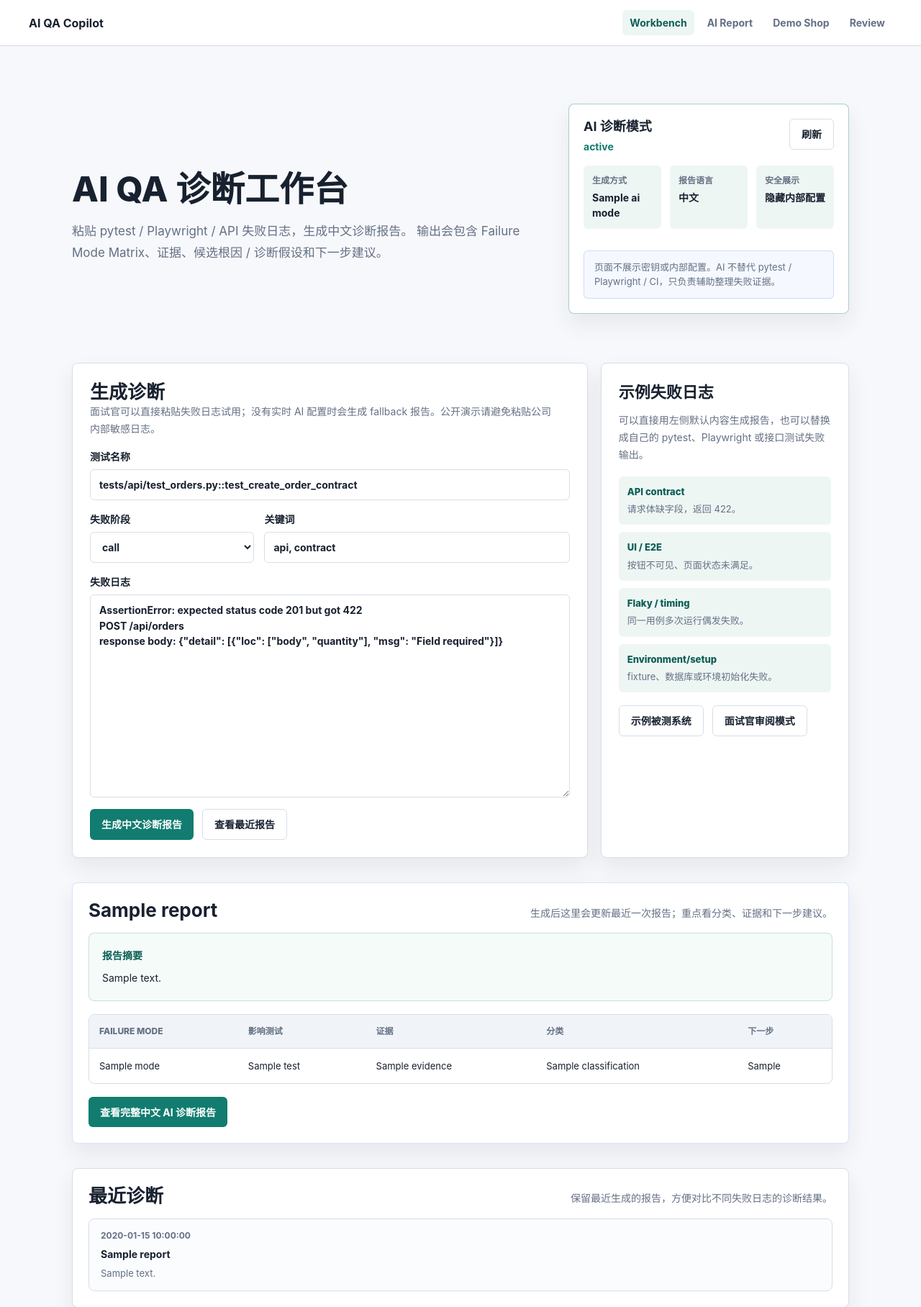
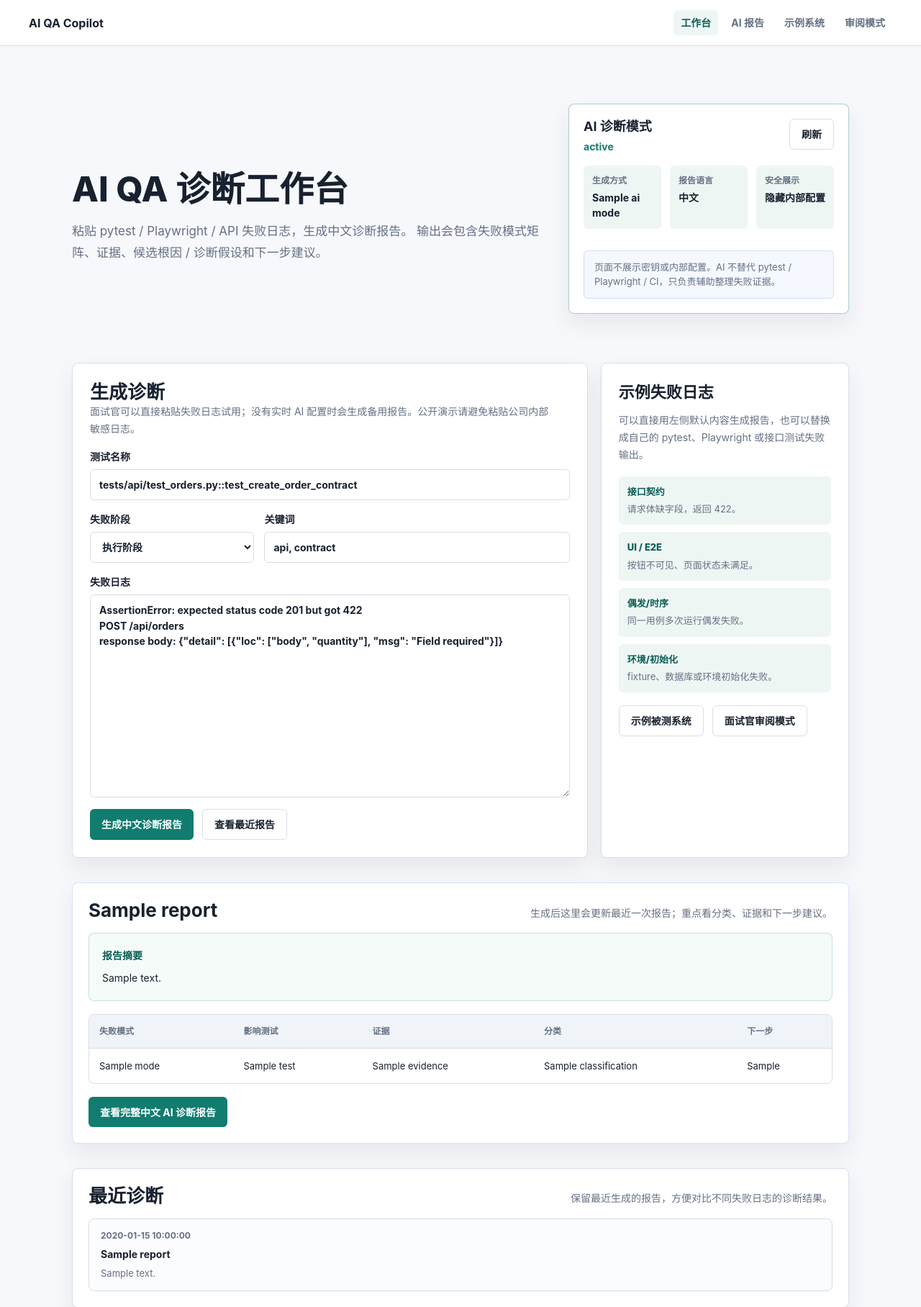
Before and after one commit to sbkyc/ai-qa-copilot, a FastAPI app: template app/templates/dashboard.html in a window 1280 px wide. Shown: the top 1816 px of the page at 72% size. Run offline with FastAPI, Linux system fonts and the light colour scheme; the template is opened without the code that fills it: most values are stand-ins (such as "Sample title", 1, 10 or a date in 2020).

Commit message:
Localize web UI for Chinese interviews

```diff
--- a/app/main.py
+++ b/app/main.py
@@ -109,7 +109,7 @@ INTERVIEW_REVIEW_CARDS = [
     },
     {
         "title": "失败怎么定位",
-        "body": "失败样例会展示 phase、测试节点、关键证据和可能责任边界，方便讲定位思路。",
+        "body": "失败样例会展示阶段、测试节点、关键证据和可能责任边界，方便讲定位思路。",
     },
     {
         "title": "AI 有什么价值",
@@ -130,25 +130,25 @@ INTERVIEW_SCORECARDS = [
     {
         "title": "失败证据",
         "grade": "证据链完整",
-        "body": "失败会沉淀结构化 artifact、可读报告和 review 摘要，不只停留在红绿灯。",
+        "body": "失败会沉淀结构化证据、可读报告和审阅摘要，不只停留在红绿灯。",
     },
     {
         "title": "AI 价值",
         "grade": "辅助诊断",
-        "body": "AI 输出 Failure Mode Matrix、候选根因 / 诊断假设和下一步，不替代测试门禁。",
+        "body": "AI 输出失败模式矩阵、候选根因 / 诊断假设和下一步，不替代测试门禁。",
     },
     {
         "title": "安全边界",
         "grade": "可公开讲",
-        "body": "公开页面不展示密钥、内部地址、模型名或 key source，只展示脱敏状态和安全摘要。",
+        "body": "公开页面不展示密钥、内部地址、模型名或密钥来源，只展示脱敏状态和安全摘要。",
     },
 ]
 
 INTERVIEW_REVIEW_STEPS = [
-    "先看 AI QA 诊断工作台，确认项目不是电商 Demo，而是可直接使用的失败诊断工具。",
+    "先看 AI QA 诊断工作台，确认项目不是电商演示页，而是可直接使用的失败诊断工具。",
     "再看测试覆盖，说明 API / Service / E2E / CI 各自验证什么。",
-    "进入 Demo Shop 下单，证明被测系统有真实登录、商品、库存和订单路径。",
-    "最后看中文 AI 报告，讲 Failure Mode Matrix、证据、候选根因和下一步建议。",
+    "进入示例系统下单，证明被测系统有真实登录、商品、库存和订单路径。",
+    "最后看中文 AI 报告，讲失败模式矩阵、证据、候选根因和下一步建议。",
 ]
 
 DASHBOARD_PIPELINE_STEPS = [
@@ -156,37 +156,37 @@ DASHBOARD_PIPELINE_STEPS = [
     "自动化断言",
     "结构化失败证据",
     "中文 AI 诊断",
-    "Failure Mode Matrix",
-    "团队 Review 摘要",
+    "失败模式矩阵",
+    "团队审阅摘要",
 ]
 
 FAILURE_MODE_ROWS = [
     {
-        "mode": "Product/API behavior",
+        "mode": "产品/API 行为",
         "example": "库存不足返回状态码不符合预期",
         "evidence": "API status mismatch",
         "next_action": "检查业务异常到 HTTP 409 的映射。",
     },
     {
-        "mode": "API contract",
+        "mode": "接口契约",
         "example": "请求/响应契约漂移",
         "evidence": "422 validation error",
         "next_action": "对齐 request body、schema 和测试契约。",
     },
     {
-        "mode": "UI/E2E behavior",
+        "mode": "UI/E2E 行为",
         "example": "Playwright 等待按钮可见失败",
         "evidence": "locator visibility assertion",
         "next_action": "检查页面状态、按钮禁用逻辑和截图证据。",
     },
     {
-        "mode": "Flaky/timing",
+        "mode": "偶发/时序",
         "example": "搜索结果偶发失败",
         "evidence": "10 次运行中失败 3 次",
         "next_action": "稳定等待条件，排查 debounce / fetch race。",
     },
     {
-        "mode": "Environment/setup",
+        "mode": "环境/初始化",
         "example": "fixture 初始化数据库失败",
         "evidence": "no such table during setup",
         "next_action": "检查 fixture 顺序、迁移和测试隔离。",
@@ -212,6 +212,68 @@ REPORT_FALLBACK_PATH = Path("reports/examples/sample-ai-diagnosis.md")
 REPORT_LATEST_DIR = Path("reports/latest")
 WEB_REPORT_PREFIX = "web-ai-diagnosis"
 
+REPORT_TERM_TRANSLATIONS = {
+    "AI Diagnosis Report": "AI 诊断报告",
+    "Summary": "摘要",
+    "Failure Mode Matrix": "失败模式矩阵",
+    "Failure Mode Matrix（失败模式矩阵）": "失败模式矩阵",
+    "Failure Mode": "失败模式",
+    "Affected Test": "影响测试",
+    "Affected Test / Artifact": "影响测试 / 产物",
+    "Evidence": "证据",
+    "Likely Classification": "可能分类",
+    "Next Action": "下一步",
+    "Product/API behavior": "产品/API 行为",
+    "API contract": "接口契约",
+    "UI/E2E behavior": "UI/E2E 行为",
+    "Flaky/timing": "偶发/时序",
+    "Flaky / timing": "偶发/时序",
+    "Environment/setup": "环境/初始化",
+    "Suspected root cause": "候选根因 / 诊断假设",
+    "Reproduction steps": "复现步骤",
+    "Suggested fix": "修复建议",
+    "Risk level": "风险级别",
+    "Classification": "分类",
+    "Product bug": "产品缺陷",
+    "Product bug or test contract drift": "产品缺陷或测试契约漂移",
+    "Product bug or UI readiness bug": "产品缺陷或 UI 就绪状态问题",
+    "Environment issue": "环境问题",
+    "Contract drift": "契约漂移",
+    "Flaky test": "偶发问题",
+    "Align schema.": "对齐 schema。",
+    "Wait for stable state.": "等待页面或接口状态稳定。",
+    (
+        "The example artifact set shows five common QA failure modes: API status "
+        "mismatch, Playwright visibility failure, API contract mismatch, flaky UI "
+        "timing, and fixture/setup failure."
+    ): (
+        "示例失败证据覆盖五类常见 QA 问题：API 状态码不匹配、"
+        "Playwright 可见性失败、接口契约不一致、偶发时序问题和 fixture 初始化失败。"
+    ),
+    "Expected 409, received 500": "期望 409，实际 500",
+    "POST /api/orders returned 422; response says quantity is missing": (
+        "POST /api/orders 返回 422；响应提示 quantity 缺失"
+    ),
+    "Pay now button expected visible but was hidden": "Pay now 按钮预期可见，但实际隐藏",
+    "Passed 7 times and failed 3 times over 10 CI runs": "10 次 CI 运行中通过 7 次、失败 3 次",
+    "sqlite3.OperationalError: no such table: products during setup": (
+        "setup 阶段出现 sqlite3.OperationalError: no such table: products"
+    ),
+    "Map insufficient-stock domain errors to HTTP 409.": "将库存不足业务异常映射为 HTTP 409。",
+    "Compare request body, validation schema, and expected response contract.": (
+        "对比 request body、validation schema 和预期 response contract。"
+    ),
+    "Inspect checkout state, screenshot, and trace around the hidden button.": (
+        "检查 checkout 状态、截图和 trace，定位按钮隐藏原因。"
+    ),
+    "Wait on stable search results instead of racing debounce and fetch state.": (
+        "等待稳定搜索结果，避免和 debounce / fetch 状态竞争。"
+    ),
+    "Ensure database initialization runs before seed fixtures touch products.": (
+        "确保数据库初始化先于 seed fixture 访问 products。"
+    ),
+}
+
 
 def _plain_markdown(text: str) -> str:
     return (
@@ -223,8 +285,23 @@ def _plain_markdown(text: str) -> str:
     )
 
 
+def _localize_report_text(text: str) -> str:
+    stripped = text.strip()
+    if stripped in REPORT_TERM_TRANSLATIONS:
+        return REPORT_TERM_TRANSLATIONS[stripped]
+    localized = stripped
+    for source, target in sorted(
+        REPORT_TERM_TRANSLATIONS.items(), key=lambda item: len(item[0]), reverse=True
+    ):
+        localized = localized.replace(source, target)
+    return localized
+
+
 def _split_markdown_table_row(line: str) -> list[str]:
-    return [_plain_markdown(cell) for cell in line.strip().strip("|").split("|")]
+    return [
+        _localize_report_text(_plain_markdown(cell))
+        for cell in line.strip().strip("|").split("|")
+    ]
 
 
 def _report_dir() -> Path:
@@ -300,11 +377,11 @@ def _extract_report_summary(markdown: str) -> str:
                     break
                 if stripped and stripped != "---":
                     summary_lines.append(_plain_markdown(stripped))
-            return " ".join(summary_lines).strip()
+            return _localize_report_text(" ".join(summary_lines).strip())
     for line in lines:
         stripped = line.strip()
         if stripped and not stripped.startswith("#") and stripped != "---":
-            return _plain_markdown(stripped)
+            return _localize_report_text(_plain_markdown(stripped))
     return "报告已生成，可打开完整页面查看。"
 
 
@@ -334,6 +411,7 @@ def _extract_report_matrix(markdown: str) -> list[dict[str, str]]:
 
 
 def _render_inline_markdown(text: str) -> str:
+    text = _localize_report_text(text)
     parts = text.split("`")
     rendered: list[str] = []
     for index, part in enumerate(parts):
@@ -396,7 +474,7 @@ def _render_markdown_document(markdown: str) -> str:
             continue
         if stripped.startswith("#"):
             level = min(len(stripped) - len(stripped.lstrip("#")), 3)
-            text = stripped[level:].strip()
+            text = _localize_report_text(stripped[level:].strip())
             if level == 1 and not skipped_document_title:
                 skipped_document_title = True
                 index += 1
@@ -558,9 +636,9 @@ def _dashboard_ai_mode_view_model(
 
     return {
         "ok": False,
-        "status_label": "本地 fallback 模式",
+        "status_label": "本地备用模式",
         "mode_label": "不影响面试演示",
-        "body": "未连接实时 AI 时，仍可展示安全样例、fallback 报告和完整测试证据链。",
+        "body": "未连接实时 AI 时，仍可展示安全样例、备用报告和完整测试证据链。",
     }
 
 
@@ -592,6 +670,14 @@ def _display_test_name(nodeid: str) -> str:
     return nodeid.rsplit("::", 1)[-1].replace("_", " ")
 
 
+def _display_phase(phase: str) -> str:
+    return {
+        "call": "执行阶段",
+        "setup": "准备阶段",
+        "teardown": "清理阶段",
+    }.get(phase.lower(), phase)
+
+
 def _parse_keywords(raw_keywords: str) -> list[str]:
     normalized = raw_keywords.replace("，", ",").replace("\n", ",")
     return [
@@ -609,7 +695,7 @@ def _failure_evidence_cards(artifacts: list[FailureArtifact]) -> list[dict[str,
             {
                 "mode": mode,
                 "test_name": _display_test_name(artifact.nodeid),
-                "phase": artifact.phase,
+                "phase": _display_phase(artifact.phase),
                 "evidence": _short_failure_evidence(artifact.longrepr),
                 "qa_value": qa_value,
             }
--- a/app/templates/dashboard.html
+++ b/app/templates/dashboard.html
@@ -10,10 +10,10 @@
     <header class="topbar">
       <a class="brand" href="/">AI QA Copilot</a>
       <nav class="topbar-nav" aria-label="主导航">
-        <a href="/" aria-current="page">Workbench</a>
-        <a href="/diagnosis-report">AI Report</a>
-        <a href="/login">Demo Shop</a>
-        <a href="/interview-review">Review</a>
+        <a href="/" aria-current="page">工作台</a>
+        <a href="/diagnosis-report">AI 报告</a>
+        <a href="/login">示例系统</a>
+        <a href="/interview-review">审阅模式</a>
       </nav>
     </header>
 
@@ -23,7 +23,7 @@
           <h1 id="workbench-title">AI QA 诊断工作台</h1>
           <p>
             粘贴 pytest / Playwright / API 失败日志，生成中文诊断报告。
-            输出会包含 Failure Mode Matrix、证据、候选根因 / 诊断假设和下一步建议。
+            输出会包含失败模式矩阵、证据、候选根因 / 诊断假设和下一步建议。
           </p>
         </div>
         <aside class="panel provider-status provider-status-{{ 'ok' if ai_mode.ok else 'warning' }}" aria-labelledby="dashboard-ai-mode-title">
@@ -59,7 +59,7 @@
           <div class="section-heading">
             <div>
               <h2 id="diagnosis-form-title">生成诊断</h2>
-              <p>面试官可以直接粘贴失败日志试用；没有实时 AI 配置时会生成 fallback 报告。公开演示请避免粘贴公司内部敏感日志。</p>
+              <p>面试官可以直接粘贴失败日志试用；没有实时 AI 配置时会生成备用报告。公开演示请避免粘贴公司内部敏感日志。</p>
             </div>
           </div>
           <form class="diagnosis-form" method="post" action="/diagnose">
@@ -71,9 +71,9 @@
               <label for="phase">
                 失败阶段
                 <select id="phase" name="phase">
-                  <option value="call">call</option>
-                  <option value="setup">setup</option>
-                  <option value="teardown">teardown</option>
+                  <option value="call">执行阶段</option>
+                  <option value="setup">准备阶段</option>
+                  <option value="teardown">清理阶段</option>
                 </select>
               </label>
               <label for="keywords">
@@ -101,7 +101,7 @@ response body: {"detail": [{"loc": ["body", "quantity"], "msg": "Field required"
           </p>
           <dl class="sample-log-list">
             <div>
-              <dt>API contract</dt>
+              <dt>接口契约</dt>
               <dd>请求体缺字段，返回 422。</dd>
             </div>
             <div>
@@ -109,11 +109,11 @@ response body: {"detail": [{"loc": ["body", "quantity"], "msg": "Field required"
               <dd>按钮不可见、页面状态未满足。</dd>
             </div>
             <div>
-              <dt>Flaky / timing</dt>
+              <dt>偶发/时序</dt>
               <dd>同一用例多次运行偶发失败。</dd>
             </div>
             <div>
-              <dt>Environment/setup</dt>
+              <dt>环境/初始化</dt>
               <dd>fixture、数据库或环境初始化失败。</dd>
             </div>
           </dl>
@@ -139,7 +139,7 @@ response body: {"detail": [{"loc": ["body", "quantity"], "msg": "Field required"
               <table class="matrix-table">
                 <thead>
                   <tr>
-                    <th>Failure Mode</th>
+                    <th>失败模式</th>
                     <th>影响测试</th>
                     <th>证据</th>
                     <th>分类</th>
--- a/app/templates/login.html
+++ b/app/templates/login.html
@@ -10,8 +10,8 @@
     <header class="topbar">
       <a class="brand" href="/">AI QA Copilot</a>
       <nav class="topbar-nav" aria-label="主导航">
-        <a href="/">Workbench</a>
-        <a href="/login" aria-current="page">Demo Shop</a>
+        <a href="/">工作台</a>
+        <a href="/login" aria-current="page">示例系统</a>
       </nav>
       <span class="topbar-meta">被测演示商店</span>
     </header>
--- a/app/templates/products.html
+++ b/app/templates/products.html
@@ -10,8 +10,8 @@
     <header class="topbar">
       <a class="brand" href="/">AI QA Copilot</a>
       <nav class="topbar-nav" aria-label="主导航">
-        <a href="/">Workbench</a>
-        <a href="/login">Demo Shop</a>
+        <a href="/">工作台</a>
+        <a href="/login">示例系统</a>
       </nav>
       <span class="topbar-meta">当前用户：{{ username }}</span>
     </header>
```
Also changed, not shown: app/templates/diagnosis_report.html (+4 -4 lines), app/templates/interview_review.html (+9 -9 lines), app/templates/order_success.html (+4 -4 lines), tests/api/test_web_pages.py (+115 -6 lines), tests/e2e/test_shop_flow.py (+2 -2 lines).
